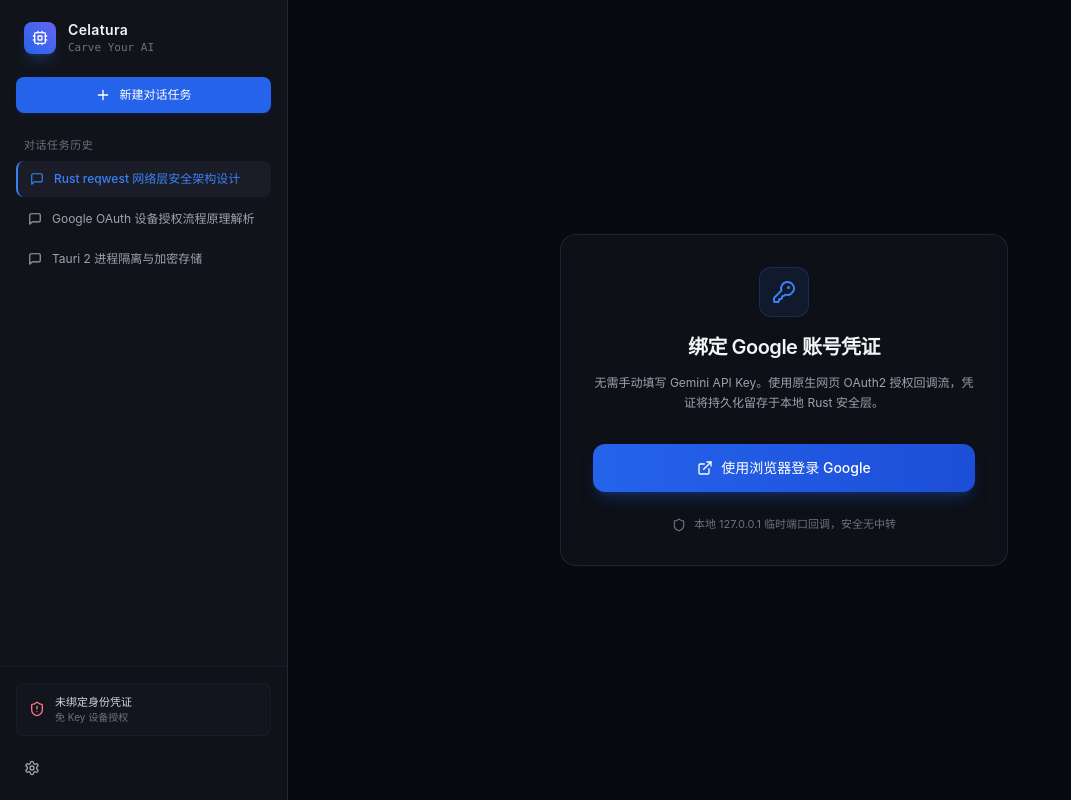
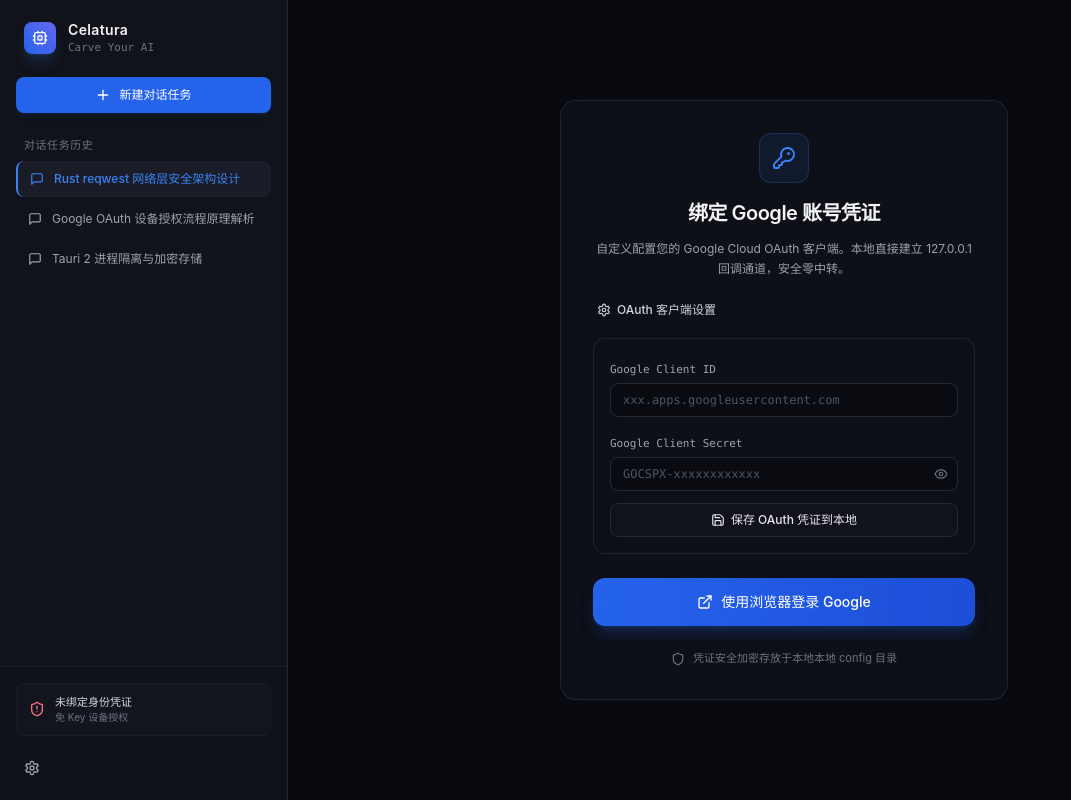
Before and after one commit to ArtNh/celatura-desktop, a Next.js app: page / in a window 1280 px wide. Shown: the whole page, without its empty margins (0-1071 px from the left). Built offline with nearby package versions, Linux system fonts and the light colour scheme.

Commit message:
feat(auth): 支持Google OAuth Client凭证用户自定义配置与本地安全解耦 (2026-07-23 03:01:45)

```diff
--- a/src/components/AuthCard.tsx
+++ b/src/components/AuthCard.tsx
@@ -2,8 +2,21 @@
 
 import React, { useState, useEffect, useRef } from 'react';
 import { invoke } from '@tauri-apps/api/core';
-import { KeyRound, RefreshCw, Shield, ExternalLink, AlertCircle, Sparkles } from 'lucide-react';
-import { motion } from 'framer-motion';
+import {
+  KeyRound,
+  RefreshCw,
+  Shield,
+  ExternalLink,
+  AlertCircle,
+  Sparkles,
+  Save,
+  Check,
+  Eye,
+  EyeOff,
+  Settings,
+  Lock,
+} from 'lucide-react';
+import { motion, AnimatePresence } from 'framer-motion';
 
 export interface AuthToken {
   access_token: string;
@@ -12,6 +25,11 @@
   token_type?: string;
   scope?: string;
   created_at?: number;
+}
+
+export interface ClientCredentials {
+  client_id: string;
+  client_secret: string;
 }
 
 export interface AuthCardProps {
@@ -23,16 +41,44 @@
   onSuccess,
   onAuthStateChange,
 }: AuthCardProps): React.JSX.Element => {
+  // 凭证配置状态
+  const [clientId, setClientId] = useState<string>('');
+  const [clientSecret, setClientSecret] = useState<string>('');
+  const [showSecret, setShowSecret] = useState<boolean>(false);
+  const [isSaved, setIsSaved] = useState<boolean>(false);
+  const [hasExistingCreds, setHasExistingCreds] = useState<boolean>(false);
+  const [showConfig, setShowConfig] = useState<boolean>(true);
+
+  // 认证流程状态
   const [loading, setLoading] = useState<boolean>(false);
+  const [savingCreds, setSavingCreds] = useState<boolean>(false);
   const [isWaiting, setIsWaiting] = useState<boolean>(false);
   const [errorMsg, setErrorMsg] = useState<string | null>(null);
+  const [successMsg, setSuccessMsg] = useState<string | null>(null);
+
   const isMountedRef = useRef<boolean>(true);
 
+  // 初始化检查本地是否已存在保存的 Client ID 和 Secret
   useEffect(() => {
     isMountedRef.current = true;
+
+    const checkSavedCredentials = async () => {
+      try {
+        const creds = await invoke<ClientCredentials | null>('load_client_credentials');
+        if (isMountedRef.current && creds && creds.client_id) {
+          setClientId(creds.client_id);
+          setClientSecret(creds.client_secret || '');
+          setHasExistingCreds(true);
+          setShowConfig(false); // 已有配置时默认收起配置面板
+        }
+      } catch (err) {
+        console.warn('检查本地 OAuth 客户端配置失败:', err);
+      }
+    };
+
+    checkSavedCredentials();
+
     let unlisten: (() => void) | undefined;
-
-    // 监听 Tauri 2 后端发射的 oauth-success 事件
     const setupListener = async () => {
       try {
         const { listen } = await import('@tauri-apps/api/event');
@@ -56,18 +102,64 @@
     };
   }, [onSuccess, onAuthStateChange]);
 
+  // 保存凭证
+  const handleSaveCredentials = async () => {
+    if (!clientId.trim() || !clientSecret.trim()) {
+      setErrorMsg('请填写完整的 Client ID 和 Client Secret');
+      return;
+    }
+
+    setSavingCreds(true);
+    setErrorMsg(null);
+    setSuccessMsg(null);
+
+    try {
+      await invoke('save_client_credentials', {
+        clientId: clientId.trim(),
+        clientSecret: clientSecret.trim(),
+      });
+      if (isMountedRef.current) {
+        setIsSaved(true);
+        setHasExistingCreds(true);
+        setSuccessMsg('Google OAuth 客户端凭证已加密保存！');
+        setTimeout(() => {
+          if (isMountedRef.current) {
+            setIsSaved(false);
+            setSuccessMsg(null);
+          }
+        }, 3000);
+      }
+    } catch (err: any) {
+      if (isMountedRef.current) {
+        setErrorMsg(typeof err === 'string' ? err : '保存配置发生错误');
+      }
+    } finally {
+      if (isMountedRef.current) setSavingCreds(false);
+    }
+  };
+
+  // 触发浏览器网页 OAuth
   const handleStartOAuth = async () => {
+    if (!hasExistingCreds && (!clientId.trim() || !clientSecret.trim())) {
+      setErrorMsg('请先填写并保存您的 Google Client ID 与 Secret');
+      setShowConfig(true);
+      return;
+    }
+
     setLoading(true);
     setErrorMsg(null);
     try {
       onAuthStateChange?.(true);
-      await invoke<string>('start_google_oauth', { clientId: null, clientSecret: null });
+      await invoke<string>('start_google_oauth', {
+        clientId: clientId.trim() || null,
+        clientSecret: clientSecret.trim() || null,
+      });
       if (isMountedRef.current) {
         setIsWaiting(true);
       }
     } catch (err: any) {
       if (isMountedRef.current) {
-        setErrorMsg(typeof err === 'string' ? err : '拉起浏览器 OAuth 授权失败，请检查网络代理设置');
+        setErrorMsg(typeof err === 'string' ? err : '唤起浏览器授权失败，请检查客户端配置或代理');
         onAuthStateChange?.(false);
       }
     } finally {
@@ -78,25 +170,114 @@
   return (
     <div className="flex-1 h-full bg-background flex items-center justify-center p-6 select-none relative overflow-hidden">
       <div className="w-full max-w-md glass-card rounded-2xl p-8 shadow-2xl relative z-10 animate-shimmer-pulse">
-        <div className="text-center space-y-3 mb-8">
+        {/* 卡片头部 */}
+        <div className="text-center space-y-3 mb-6">
           <div className="inline-flex p-3 rounded-xl bg-brand-500/10 border border-brand-500/20 text-brand-500 mb-1">
             <KeyRound className="w-6 h-6" />
           </div>
           <h2 className="text-xl font-semibold tracking-tight text-gray-100">绑定 Google 账号凭证</h2>
           <p className="text-xs text-gray-400 max-w-sm mx-auto leading-relaxed">
-            无需手动填写 Gemini API Key。使用原生网页 OAuth2 授权回调流，凭证将持久化留存于本地 Rust 安全层。
+            自定义配置您的 Google Cloud OAuth 客户端。本地直接建立 127.0.0.1 回调通道，安全零中转。
           </p>
         </div>
 
+        {/* 提示反馈信息 */}
         {errorMsg && (
-          <div className="mb-6 p-3 rounded-xl bg-rose-500/10 border border-rose-500/20 text-rose-400 text-xs flex items-center space-x-2">
+          <div className="mb-4 p-3 rounded-xl bg-rose-500/10 border border-rose-500/20 text-rose-400 text-xs flex items-center space-x-2">
             <AlertCircle className="w-4 h-4 shrink-0" />
             <span className="flex-1">{errorMsg}</span>
           </div>
         )}
 
+        {successMsg && (
+          <div className="mb-4 p-3 rounded-xl bg-emerald-500/10 border border-emerald-500/20 text-emerald-400 text-xs flex items-center space-x-2">
+            <Check className="w-4 h-4 shrink-0" />
+            <span className="flex-1">{successMsg}</span>
+          </div>
+        )}
+
+        {/* 未处于等待登录阶段 */}
         {!isWaiting ? (
-          <motion.div initial={{ opacity: 0 }} animate={{ opacity: 1 }} className="space-y-4">
+          <motion.div initial={{ opacity: 0 }} animate={{ opacity: 1 }} className="space-y-5">
+            {/* 配置展开/折叠面板头 */}
+            <div className="flex items-center justify-between px-1">
+              <div className="flex items-center space-x-1.5 text-xs text-gray-300 font-medium">
+                <Settings className="w-3.5 h-3.5 text-brand-400" />
+                <span>OAuth 客户端设置</span>
+              </div>
+              {hasExistingCreds && (
+                <button
+                  onClick={() => setShowConfig(!showConfig)}
+                  className="text-[11px] text-brand-400 hover:text-brand-300 transition-colors"
+                >
+                  {showConfig ? '收起配置' : '修改凭证'}
+                </button>
+              )}
+            </div>
+
+            {/* 配置输入表单 */}
+            <AnimatePresence>
+              {showConfig && (
+                <motion.div
+                  initial={{ opacity: 0, height: 0 }}
+                  animate={{ opacity: 1, height: 'auto' }}
+                  exit={{ opacity: 0, height: 0 }}
+                  className="space-y-3 bg-surface/50 p-4 rounded-xl border border-surface-border/80"
+                >
+                  {/* Client ID */}
+                  <div className="space-y-1">
+                    <label className="text-[11px] font-mono text-gray-400">Google Client ID</label>
+                    <input
+                      type="text"
+                      value={clientId}
+                      onChange={(e) => setClientId(e.target.value)}
+                      placeholder="xxx.apps.googleusercontent.com"
+                      className="w-full bg-[#0a0b10] border border-surface-border focus:border-brand-500/60 rounded-lg px-3 py-2 text-xs font-mono text-gray-100 placeholder-gray-600 outline-none transition-colors"
+                    />
+                  </div>
+
+                  {/* Client Secret */}
+                  <div className="space-y-1">
+                    <label className="text-[11px] font-mono text-gray-400">Google Client Secret</label>
+                    <div className="relative">
+                      <input
+                        type={showSecret ? 'text' : 'password'}
+                        value={clientSecret}
+                        onChange={(e) => setClientSecret(e.target.value)}
+                        placeholder="GOCSPX-xxxxxxxxxxxx"
+                        className="w-full bg-[#0a0b10] border border-surface-border focus:border-brand-500/60 rounded-lg pl-3 pr-9 py-2 text-xs font-mono text-gray-100 placeholder-gray-600 outline-none transition-colors"
+                      />
+                      <button
+                        type="button"
+                        onClick={() => setShowSecret(!showSecret)}
+                        className="absolute right-2.5 top-1/2 -translate-y-1/2 text-gray-500 hover:text-gray-300 transition-colors"
+                      >
+                        {showSecret ? <EyeOff className="w-3.5 h-3.5" /> : <Eye className="w-3.5 h-3.5" />}
+                      </button>
+                    </div>
+                  </div>
+
+                  {/* 保存配置按钮 */}
+                  <button
+                    onClick={handleSaveCredentials}
+                    disabled={savingCreds}
+                    className="w-full py-2 px-3 mt-1 rounded-lg bg-surface border border-surface-border hover:bg-surface-border text-gray-200 font-medium text-xs transition-all flex items-center justify-center space-x-1.5 active:scale-[0.98] disabled:opacity-50"
+                  >
+                    {savingCreds ? (
+                      <RefreshCw className="w-3.5 h-3.5 animate-spin" />
+                    ) : isSaved ? (
+                      <Check className="w-3.5 h-3.5 text-emerald-400" />
+                    ) : (
+                      <Save className="w-3.5 h-3.5 text-brand-400" />
+                    )}
+                    <span>{isSaved ? '凭证已成功保存' : '保存 OAuth 凭证到本地'}</span>
+                  </button>
+                </motion.div>
+              )}
+            </AnimatePresence>
+
+            {/* 登录按钮 */}
+            <div className="pt-1">
               <button
                 onClick={handleStartOAuth}
                 disabled={loading}
@@ -114,9 +295,11 @@
                   </>
                 )}
               </button>
-            <div className="flex items-center justify-center space-x-2 text-[11px] text-gray-500 pt-2">
+            </div>
+
+            <div className="flex items-center justify-center space-x-2 text-[11px] text-gray-500 pt-1">
               <Shield className="w-3.5 h-3.5 text-brand-400" />
-              <span>本地 127.0.0.1 临时端口回调，安全无中转</span>
+              <span>凭证安全加密存放于本地本地 config 目录</span>
             </div>
           </motion.div>
         ) : (
@@ -143,7 +326,7 @@
               }}
               className="text-xs text-gray-500 hover:text-gray-300 underline underline-offset-4"
             >
-              取消认证并重试
+              取消认证并重写配置
             </button>
           </motion.div>
         )}
```
Also changed, not shown: Markdown_Notes/Celatura_Google用户自定义客户端凭证配置功能实现手记_20260723_030130.md (added, +39 -0 lines), 1 other file (tests, documents, lock files or other folders). Lines whose indentation alone changed are shown as unchanged.
